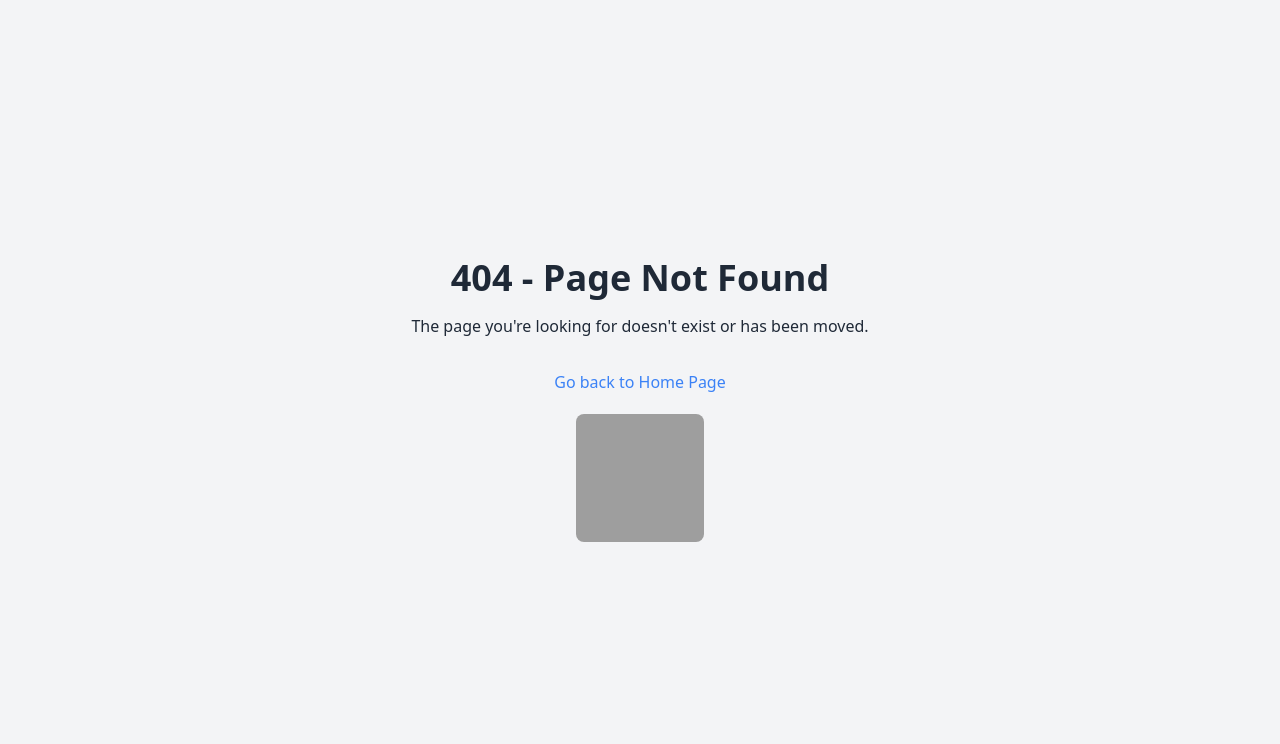
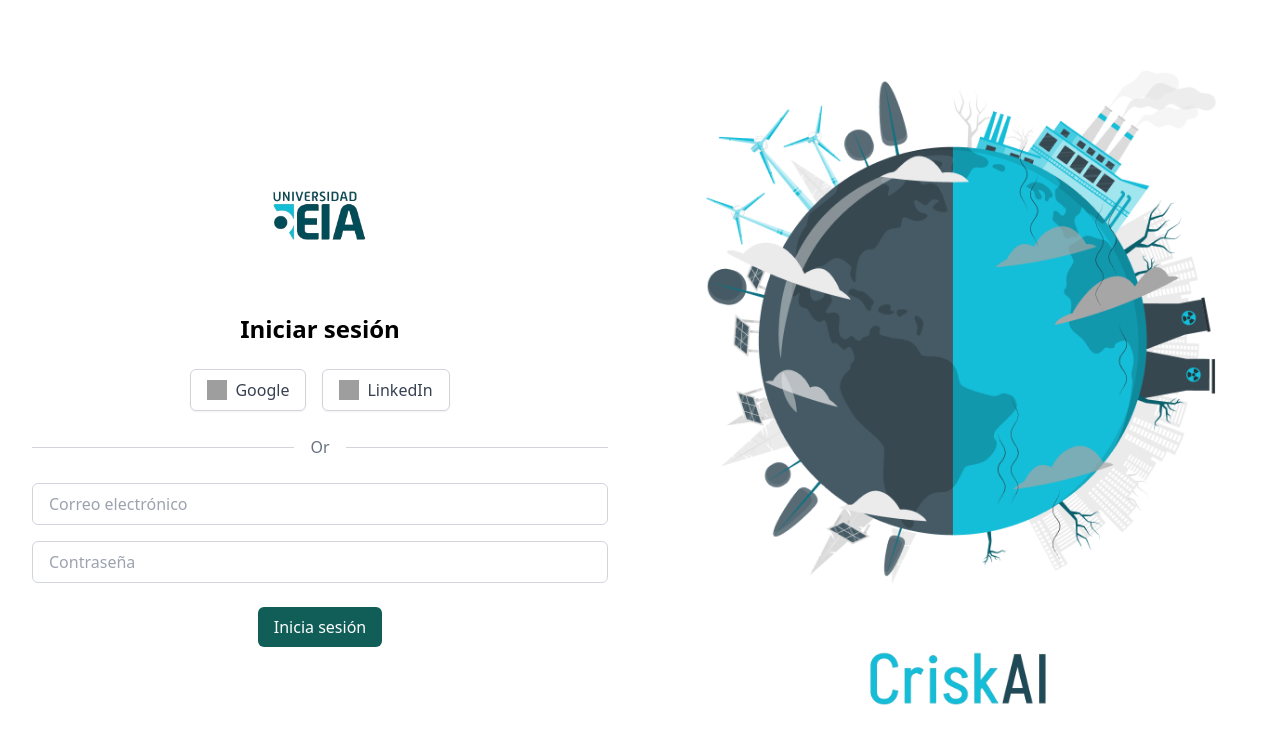
Before and after one commit to Dduquejh/Nutresa-Project, a React (Vite) app: page / in a window 1280 px wide. Before the commit this address had no page. Shown: the top 744 px of the page. Built offline with nearby package versions, Linux system fonts and the light colour scheme; grey boxes are pictures that could not be loaded.

Commit message:
navBar and LogIn

```diff
--- a/package.json
+++ b/package.json
@@ -12,6 +12,7 @@
   "dependencies": {
     "react": "^18.3.1",
     "react-dom": "^18.3.1",
+    "react-icons": "^5.3.0",
     "react-router-dom": "^6.26.2"
   },
   "devDependencies": {
--- a/src/App.tsx
+++ b/src/App.tsx
@@ -2,28 +2,46 @@
 import { Sidebar } from './components/Sidebar';
 import { ErrorComponent } from './components/ErrorComponent';
 import { Inicio } from './components/pages/Inicio';
-import { Datos } from './components/pages/datos';
+import { LogIn } from './components/pages/LogIn';
+import { Datos } from './components/pages/Datos';
+import { Navbar } from './components/Navbar';
 
 function App() {
   return (
     <Router>
       <Routes>
-        {/* Rutas con la Sidebar */}
+        <Route
+          path="/"
+          element={
+              <LogIn/>
+          }
+        />
+        {/* Rutas con la Sidebar y Navbar */}
         <Route
           path="/inicio"
           element={
-            <div className="flex">
+            <div className="flex h-screen">
               <Sidebar />
-              <Inicio />
+              <div className="flex flex-col flex-1">
+                <Navbar />
+                <div className="flex-1 p-4">
+                  <Inicio />
+                </div>
+              </div>
             </div>
           }
         />
         <Route
           path="/datos"
           element={
-            <div className="flex">
+            <div className="flex h-screen">
               <Sidebar />
-              <Datos />
+              <div className="flex flex-col flex-1">
+                <Navbar />
+                <div className="flex-1 p-4">
+                  <Datos />
+                </div>
+              </div>
             </div>
           }
         />
--- /dev/null
+++ b/src/components/Navbar.tsx
@@ -0,0 +1,44 @@
+import { useState } from 'react';
+import { FaUserCircle, FaCaretDown, FaSignOutAlt } from 'react-icons/fa';
+import CriskAiLogo from '../Images/Logo2.png'; // Ruta de la imagen del logo
+import { Link } from 'react-router-dom';
+
+export const Navbar = () => {
+    const [isDropdownOpen, setIsDropdownOpen] = useState(false);
+
+    const toggleDropdown = () => {
+        setIsDropdownOpen(!isDropdownOpen);
+    };
+
+    return (
+        <nav className="bg-white shadow-lg h-16 flex items-center justify-between px-4 relative">
+        <div className="flex items-center justify-center p-4">
+            <img src={CriskAiLogo} alt="Crisk AI" className="w-16 h-16 object-contain" />
+        </div>
+        <div className="flex items-center">
+
+            <div className="ml-4 relative">
+            <button
+                onClick={toggleDropdown}
+                className="flex items-center focus:outline-none"
+            >
+                <FaUserCircle className="text-gray-700 w-8 h-8" />
+                <FaCaretDown className="text-gray-700 w-4 h-4 ml-1" />
+            </button>
+            {isDropdownOpen && (
+                <div className="absolute right-0 mt-2 w-48 bg-white border border-gray-200 rounded-lg shadow-lg">
+                    <Link to ="/">
+                        <button
+                        className="w-full flex items-center px-4 py-2 text-gray-700 hover:bg-gray-100"
+                        >
+                            <FaSignOutAlt className="w-5 h-5 mr-2" />
+                            Cerrar sesión
+                        </button>
+                    </Link>
+                </div>
+            )}
+            </div>
+        </div>
+        </nav>
+    );
+};
--- /dev/null
+++ b/src/components/pages/LogIn.tsx
@@ -0,0 +1,56 @@
+import GlobeGraphic from "../../Images/PlanetLogin.png";
+import EIALogo from "../../Images/Logo.png";
+import CriskAi from "../../Images/Logo2.png";
+import { Link } from "react-router-dom";
+
+export const LogIn = () => {
+  return (
+    <div className="flex h-screen items-center">
+      {/* Contenedor de la parte izquierda: Formulario de inicio de sesión */}
+      <div className="w-1/2 flex flex-col justify-center items-center p-8">
+        <img src={EIALogo} alt="EIA Logo" className="mb-8 w-32" />
+        <h2 className="text-2xl font-semibold mb-6">Iniciar sesión</h2>
+
+        <div className="flex gap-4 mb-6">
+          <button className="flex items-center justify-center bg-white border border-gray-300 text-gray-700 px-4 py-2 rounded-md shadow-sm hover:bg-gray-50 transition">
+            <img src="https://img.icons8.com/color/48/000000/google-logo.png" alt="Google" className="w-5 h-5 mr-2" />
+            Google
+          </button>
+          <button className="flex items-center justify-center bg-white border border-gray-300 text-gray-700 px-4 py-2 rounded-md shadow-sm hover:bg-gray-50 transition">
+            <img src="https://img.icons8.com/color/48/000000/linkedin.png" alt="LinkedIn" className="w-5 h-5 mr-2" />
+            LinkedIn
+          </button>
+        </div>
+
+        <div className="flex items-center mb-6 w-full">
+          <hr className="flex-grow border-gray-300" />
+          <span className="mx-4 text-gray-500">Or</span>
+          <hr className="flex-grow border-gray-300" />
+        </div>
+
+        <input
+          type="email"
+          placeholder="Correo electrónico"
+          className="mb-4 w-full px-4 py-2 border border-gray-300 rounded-md focus:outline-none focus:ring-2 focus:ring-blue-500"
+        />
+        <input
+          type="password"
+          placeholder="Contraseña"
+          className="mb-6 w-full px-4 py-2 border border-gray-300 rounded-md focus:outline-none focus:ring-2 focus:ring-blue-500"
+        />
+        <Link
+          to = "/inicio">
+          <button className="bg-teal-800 text-white px-4 py-2 rounded-md w-full hover:bg-teal-900 transition">
+            Inicia sesión
+          </button>
+        </Link>
+      </div>
+
+      {/* Contenedor de la parte derecha: Imagen */}
+      <div className="w-1/2 flex flex-col justify-center items-center bg-white">
+        <img src={GlobeGraphic} alt="Planet Graphic" className="w-4/5 mb-12" />
+        <img src={CriskAi} alt="CriskAI Logo" className="w-1/3" />
+      </div>
+    </div>
+  );
+};
```
Also changed, not shown: src/Images/PlanetLogin.png (added), 1 other file (tests, documents, lock files or other folders).
